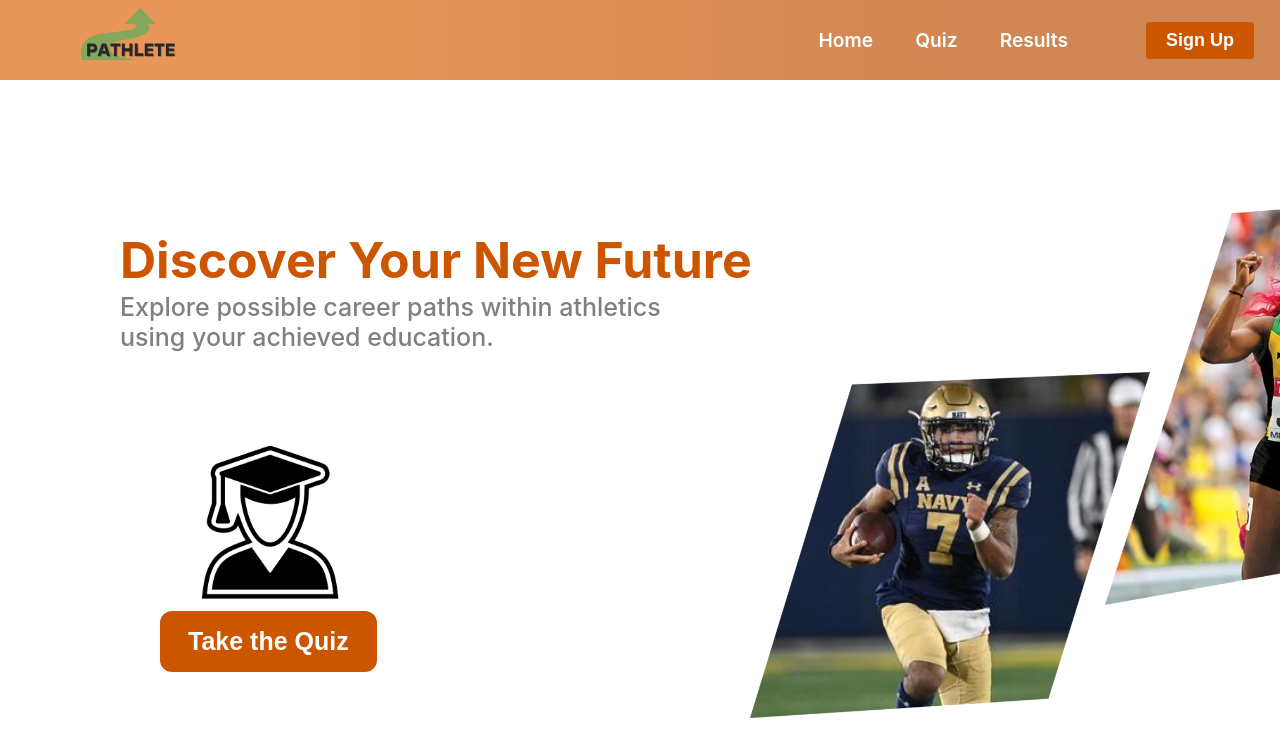
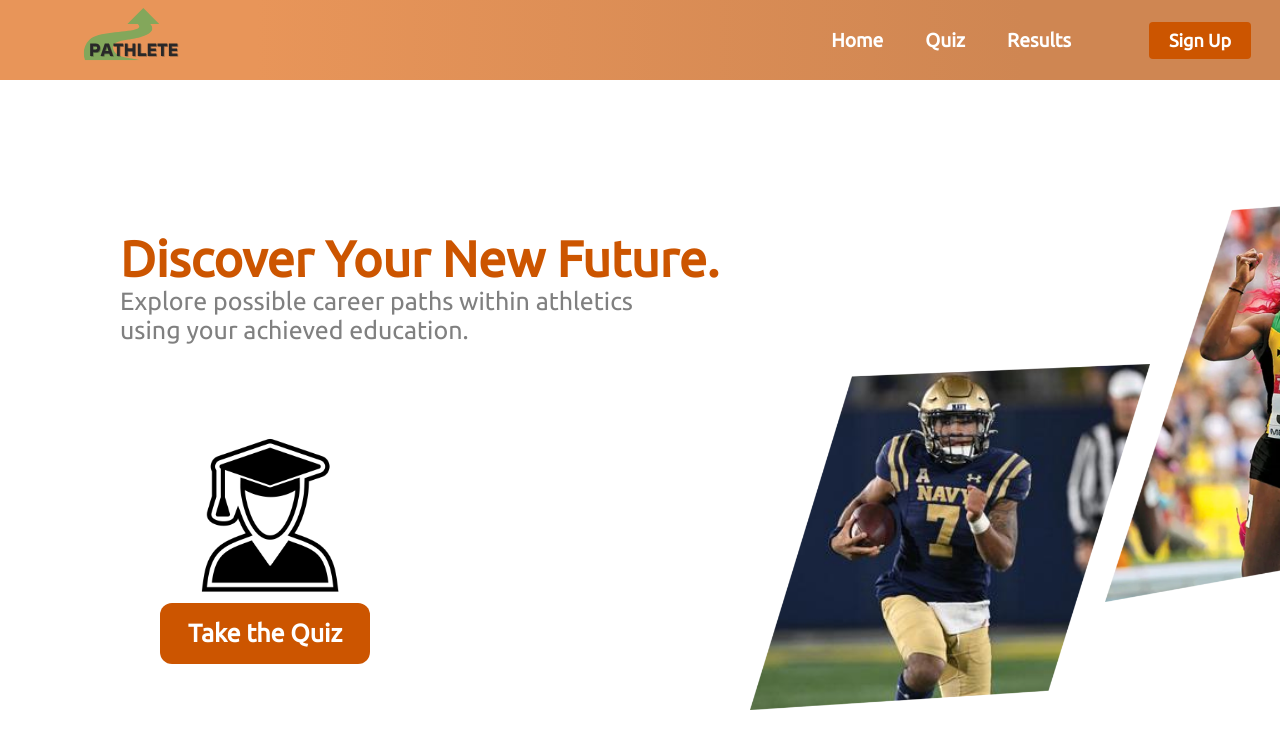
Before and after one commit to akshatdotcom/upskilling, a React (Create React App) app in the folder website/: page / in a window 1280 px wide. Shown: the top 756 px of the page. Built offline with nearby package versions, Linux system fonts and the light colour scheme; the HTML template or start-up script is replaced by a standard one.

Commit message:
change homepage font and add period

```diff
--- a/website/src/components/Homepage/Homepage.css
+++ b/website/src/components/Homepage/Homepage.css
@@ -1,3 +1,7 @@
+* {
+    font-family: 'Ubuntu', sans-serif;
+}
+
 .homepage-title {
     color: #CC5500;
     margin-left: 120px;
--- a/website/src/components/Homepage/Homepage.js
+++ b/website/src/components/Homepage/Homepage.js
@@ -11,7 +11,7 @@ class Homepage extends Component {
         return (
             <div className="homepage-screen">
                 <h1 className="homepage-title">
-                    Discover Your New Future
+                    Discover Your New Future.
                     <img className="runner-icon" src={runner} alt="Runner" />
                 </h1>
                 <main className="homepage-header">
```
